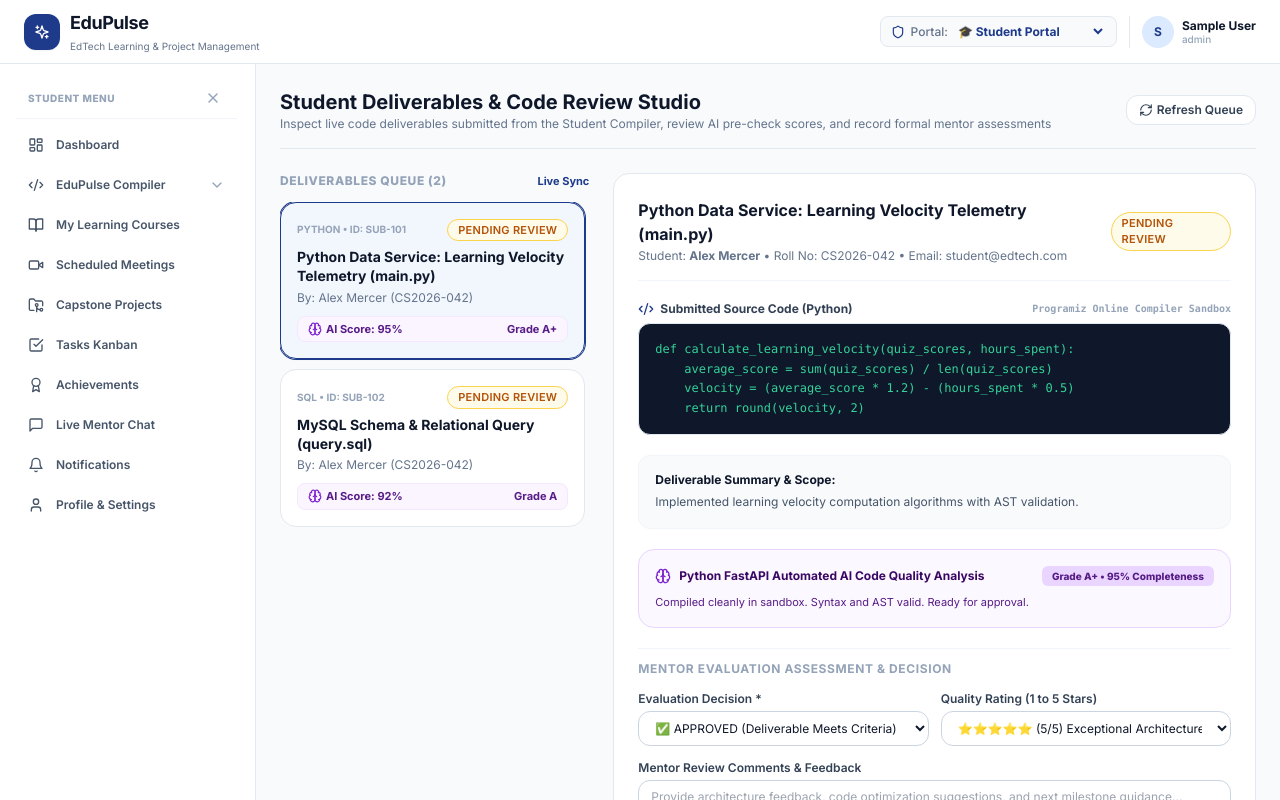
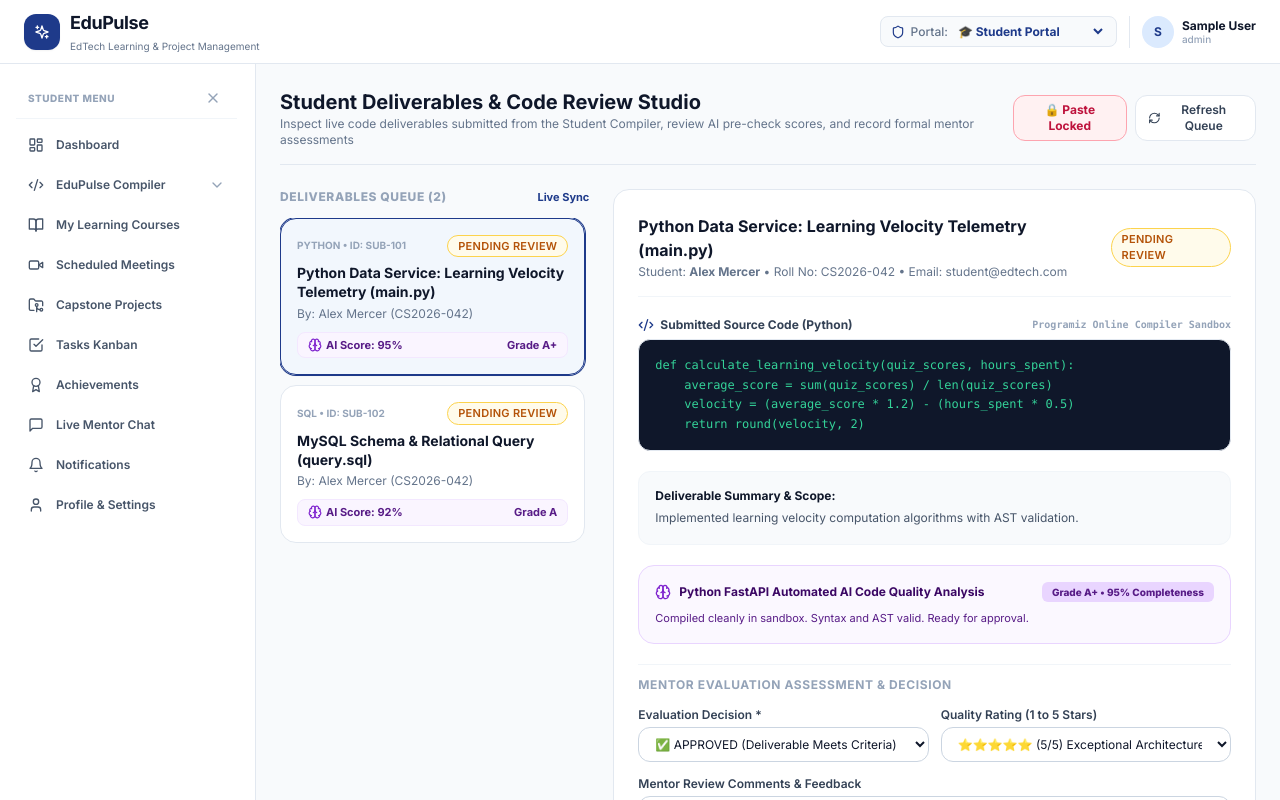
Before and after one commit to teamcloudruletechnologies-ai/EduPulse, a React (Vite) app in the folder frontend/: page /mentor/submissions in a window 1280 px wide. Shown: the top 800 px of the page. Built offline with nearby package versions, Linux system fonts and the light colour scheme; no server answers; sample sign-in values are in the browser's storage; the HTML template or start-up script is replaced by a standard one.

Commit message:
Move paste lock control to Mentor portal — students get read-only status indicator

```diff
--- a/frontend/src/pages/mentor/MentorSubmissions.jsx
+++ b/frontend/src/pages/mentor/MentorSubmissions.jsx
@@ -69,6 +69,23 @@ export const MentorSubmissions = () => {
   const [rating, setRating] = useState(5);
   const [decision, setDecision] = useState('APPROVED');
   const [submitting, setSubmitting] = useState(false);
+
+  // Mentor-controlled paste lock — synced to localStorage so StudentSubmissions reads it
+  const [copyPasteBlocked, setCopyPasteBlocked] = useState(() => {
+    const saved = localStorage.getItem('edtech_paste_locked');
+    return saved === null ? true : saved === 'true';
+  });
+
+  const togglePasteLock = () => {
+    setCopyPasteBlocked((prev) => {
+      const next = !prev;
+      localStorage.setItem('edtech_paste_locked', String(next));
+      window.dispatchEvent(new StorageEvent('storage', { key: 'edtech_paste_locked', newValue: String(next) }));
+      showToast(next ? '🔒 Paste LOCKED for all students' : '🔓 Paste UNLOCKED for all students', next ? 'error' : 'success');
+      return next;
+    });
+  };
+
 
   // Sync submissions across browser tabs/portals
   const syncSubmissions = () => {
@@ -153,6 +170,20 @@ export const MentorSubmissions = () => {
             Inspect live code deliverables submitted from the Student Compiler, review AI pre-check scores, and record formal mentor assessments
           </p>
         </div>
+        <div className="flex items-center space-x-2">
+          {/* Paste Lock Control */}
+          <button
+            onClick={togglePasteLock}
+            className={`flex items-center space-x-1.5 rounded-xl border px-3 py-1.5 text-xs font-bold transition-all cursor-pointer ${
+              copyPasteBlocked
+                ? 'bg-rose-50 border-rose-300 text-rose-700 hover:bg-rose-100'
+                : 'bg-emerald-50 border-emerald-300 text-emerald-700 hover:bg-emerald-100'
+            }`}
+            title="Toggle student copy-paste lock"
+          >
+            <span>{copyPasteBlocked ? '🔒 Paste Locked' : '🔓 Paste Allowed'}</span>
+          </button>
+
           <button
             onClick={syncSubmissions}
             className="flex items-center space-x-1 rounded-xl border border-slate-200 bg-white px-3 py-1.5 text-xs font-semibold text-slate-700 hover:bg-slate-50 shadow-xs"
@@ -161,6 +192,8 @@ export const MentorSubmissions = () => {
             <span>Refresh Queue</span>
           </button>
         </div>
+      </div>
+
 
       <div className="grid grid-cols-1 lg:grid-cols-12 gap-6">
         {/* Deliverables Queue (Left List) */}
--- a/frontend/src/pages/student/StudentSubmissions.jsx
+++ b/frontend/src/pages/student/StudentSubmissions.jsx
@@ -512,8 +512,29 @@ export const StudentSubmissions = () => {
   const lineNumbersRef = useRef(null);
   const topInputRef = useRef(null);
 
-  // Anti-cheat: block copy/paste in editor
-  const [copyPasteBlocked, setCopyPasteBlocked] = useState(true);
+  // Anti-cheat: controlled by Mentor from their portal via localStorage
+  const [copyPasteBlocked, setCopyPasteBlocked] = useState(() => {
+    const saved = localStorage.getItem('edtech_paste_locked');
+    return saved === null ? true : saved === 'true';
+  });
+
+  // Listen for mentor toggling the lock from another tab
+  useEffect(() => {
+    const handleStorage = (e) => {
+      if (e.key === 'edtech_paste_locked') {
+        const locked = e.newValue === 'true';
+        setCopyPasteBlocked(locked);
+        if (locked) {
+          showToast('🔒 Exam Mode: Copy-Paste has been locked by Mentor', 'error');
+        } else {
+          showToast('🔓 Copy-Paste has been unlocked by Mentor', 'success');
+        }
+      }
+    };
+    window.addEventListener('storage', handleStorage);
+    return () => window.removeEventListener('storage', handleStorage);
+  }, []);
+
 
   const languagesList = [
     { id: 'python', name: 'Python', mode: 'INTERPRETER', ext: '.py', version: 'Python 3.12 Engine', defaultFile: 'main.py' },
@@ -1831,24 +1852,14 @@ export const StudentSubmissions = () => {
                     Lines: {lineCount} • Mode: <strong className="text-slate-700">{currentLangMeta.mode}</strong>
                   </span>
 
-                  {/* Copy-Paste Lock Toggle */}
-                  <button
-                    onClick={() => {
-                      setCopyPasteBlocked((prev) => {
-                        const next = !prev;
-                        showToast(next ? '🔒 Copy-Paste blocked — Exam Mode ON' : '🔓 Copy-Paste allowed', next ? 'error' : 'success');
-                        return next;
-                      });
-                    }}
-                    className={`flex items-center space-x-1 rounded-lg border px-2.5 py-1 text-[11px] font-bold transition-all cursor-pointer ${
-                      copyPasteBlocked
-                        ? 'bg-rose-50 border-rose-300 text-rose-700 hover:bg-rose-100'
-                        : 'bg-emerald-50 border-emerald-300 text-emerald-700 hover:bg-emerald-100'
-                    }`}
-                    title={copyPasteBlocked ? 'Click to allow copy-paste' : 'Click to block copy-paste'}
-                  >
-                    <span>{copyPasteBlocked ? '🔒 Paste Locked' : '🔓 Paste Allowed'}</span>
-                  </button>
+                  {/* Read-only paste lock status (set by Mentor) */}
+                  <span className={`inline-flex items-center rounded-lg border px-2.5 py-1 text-[11px] font-bold select-none ${
+                    copyPasteBlocked
+                      ? 'bg-rose-50 border-rose-300 text-rose-700'
+                      : 'bg-emerald-50 border-emerald-300 text-emerald-700'
+                  }`}>
+                    {copyPasteBlocked ? '🔒 Exam Mode' : '🔓 Open Mode'}
+                  </span>
                 </div>
                 <button
                   onClick={handleOpenSubmitModal}
@@ -1857,6 +1868,7 @@ export const StudentSubmissions = () => {
                   <Send className="h-3.5 w-3.5" />
                   <span>Submit to Mentor</span>
                 </button>
+
               </div>
             </div>
 
```
Lines whose indentation alone changed are shown as unchanged.
